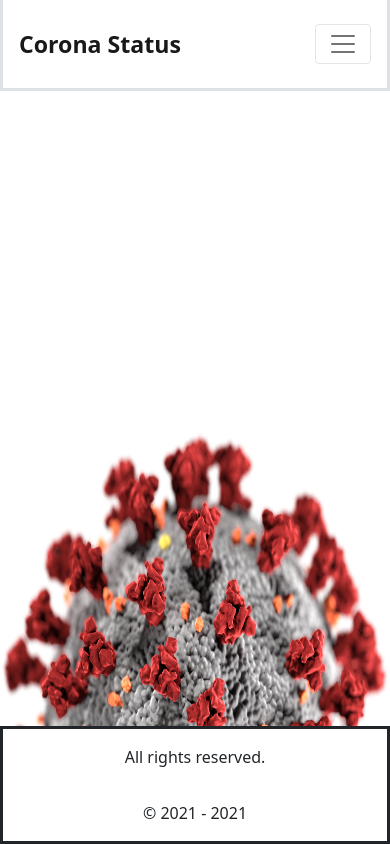
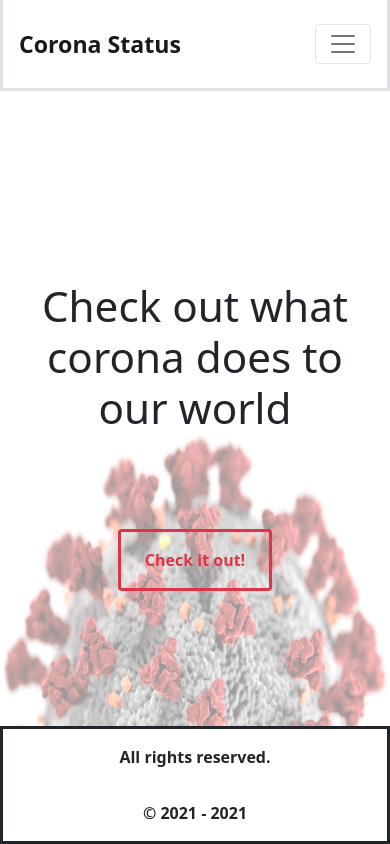
Before and after one commit to Jean-PierreNovak0612/corona-data, a Vue app: page /#/ in a window 390 px wide. Built offline with nearby package versions, Linux system fonts and the light colour scheme.

Commit message:
MainPage component modified

```diff
--- a/src/App.vue
+++ b/src/App.vue
@@ -1,20 +1,17 @@
 <template>
     <div>
         <Header />
-        <MainPage />
+        <router-view></router-view>
     </div>
 </template>
 
 <script>
-
 import Header from './components/Header';
-import MainPage from './components/MainPage';
 
 export default {
     name: 'App',
     components: {
-        Header,
-        MainPage
+        Header
     }
 }
 </script>
--- a/src/components/Footer.vue
+++ b/src/components/Footer.vue
@@ -1,9 +1,9 @@
 <template>
     <footer class="text-center text-lg-start">
-        <div class="text-center p-3">
+        <div class="text-center fw-bold fs-6 p-3">
             All rights reserved.
         </div>
-        <div class="text-center p-3">
+        <div class="text-center fw-bold fs-6 p-3">
             &copy; 2021 - {{ new Date().getFullYear() }}
         </div>
     </footer>
--- a/src/components/Header.vue
+++ b/src/components/Header.vue
@@ -1,14 +1,14 @@
 <template>
     <header>
         <nav class="navbar navbar-light fixed-top border border-3 border-right-0 border-left-0 border-top-0 navbar-expand-lg justify-content-between">
-            <router-link class="navbar-brand p-3 fw-bold fs-3" to="">Corona Status</router-link>
+            <router-link class="navbar-brand p-3 fw-bold fs-3" to="/">Corona Status</router-link>
             <button class="navbar-toggler m-3" type="button" data-toggle="collapse" data-target="#navbarNavAltMarkup" aria-controls="navbarNavAltMarkup" aria-expanded="false" aria-label="Toggle navigation">
                 <span class="navbar-toggler-icon"></span>
             </button>
             <div class="collapse navbar-collapse p-3 justify-content-between" id="navbarNavAltMarkup">
                 <div class="navbar-nav">
-                    <router-link class="nav-item nav-link fw-bold fs-5" to="">Home</router-link>
-                    <router-link class="nav-item nav-link fw-bold fs-5" to="#">Status</router-link>
+                    <router-link class="nav-item nav-link fw-bold fs-5" to="/">Home</router-link>
+                    <router-link class="nav-item nav-link fw-bold fs-5" to="/status">Status</router-link>
                 </div>
                 <form class="form-inline form-group my-2 my-lg-0 d-lg-flex">
                     <input type="search" id="search" class="form-control me-sm-2" placeholder="Enter country name">
--- a/src/components/MainPage.vue
+++ b/src/components/MainPage.vue
@@ -1,5 +1,7 @@
 <template>
     <main class="pt-5">
+        <h2 v-if="show" class="pb-5 mb-5">Check out what corona does to our world</h2>
+        <router-link @click="fadeOut" class="btn btn-outline-danger border border-3 border-danger rounded py-3 px-4 fw-bold fs-6" to="/status">Check it out!</router-link>
         <Footer class="fixed-bottom border border-3 border-dark" />
     </main>
 </template>
@@ -9,22 +11,73 @@ import Footer from './Footer'
 
 export default {
     name: "MainPage",
+    data() {
+        return {
+            show: false,
+        }
+    },
     components: {
         Footer
+    },
+    mounted() {
+        this.show = true;
     }
 }
 </script>
 
 <style scoped>
+
+    /* Main container */
     main{
         height:100vh;
+        width: 100%;
+        position: relative;
+        display: flex;
+        flex-direction: column;
+        align-items: center;
+        justify-content: center;
+        padding: 5%
+    }
+    main::before {
+        content: '';
+        position: absolute;
+        top: 0;
+        bottom: 0;
+        left:0;
+        right: 0;
+        opacity: .4;
         background-image: url('../assets/images/corona.png');
         background-repeat: no-repeat;
         background-size: 70% 100%;
         background-position: -100% 50%;
+
+    }
+
+    /* Headers */
+    h2 {
+        position: relative;
+        text-align: center;
+        font-size: 5vmax;
+        max-width: 30ch;
+    }
+
+    /* Links and buttons */
+    a{
+        position: relative;
+    }
+
+    /* Transitions */
+    .slide-fade-top-enter-active,
+    .slide-fade-top-leave-active {
+        transition: all .5s ease;
+    }
+    .slide-fade-top-enter,
+    .slide-fade-top-leave {
+        transform: translateY(20px);
+        opacity: 0;
     }
     @media (max-width: 992px){
-        main{
+        main::before{
             background-size: 100% 70%;
             background-position: 50% 170%
         }
```
